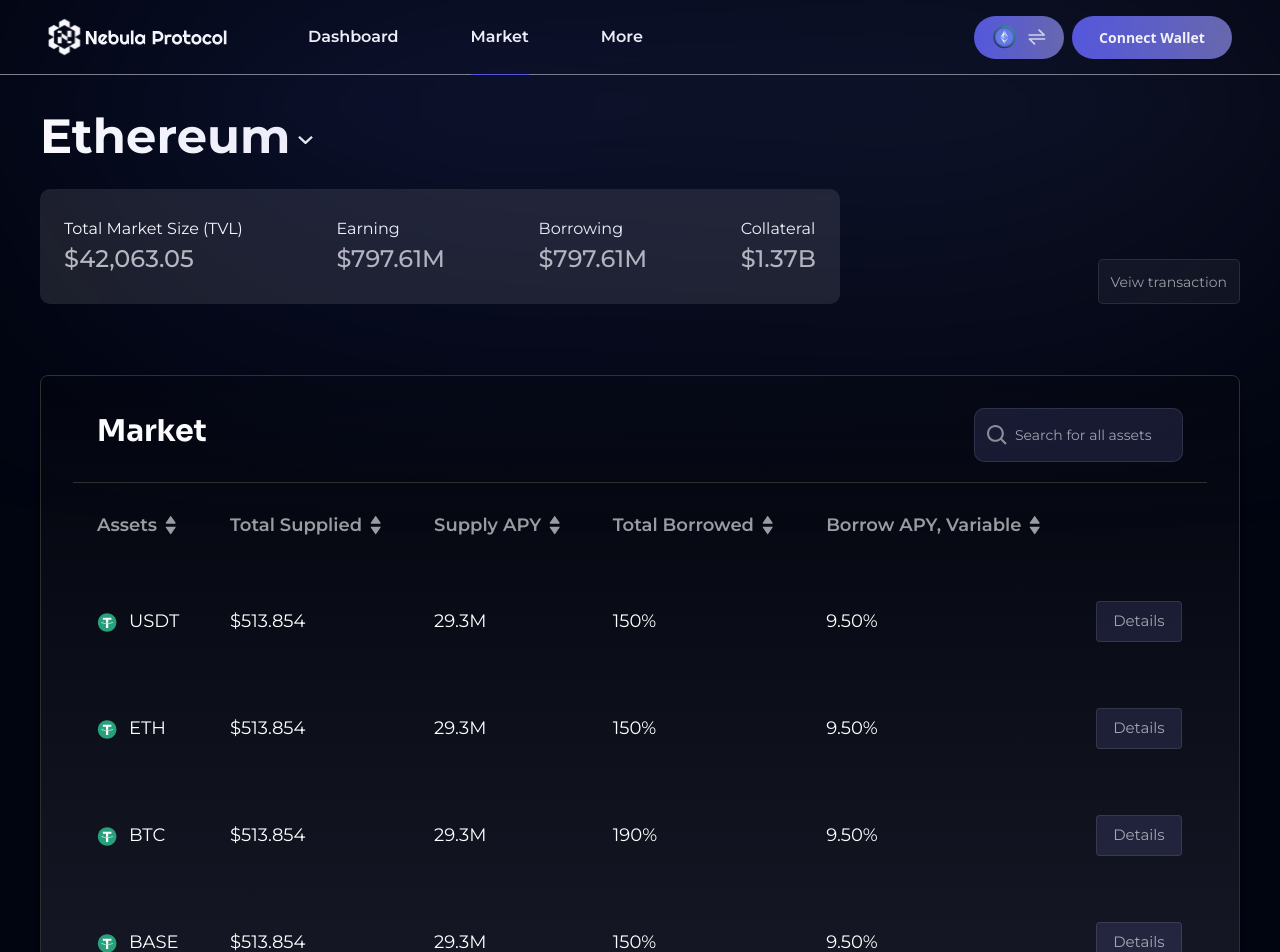
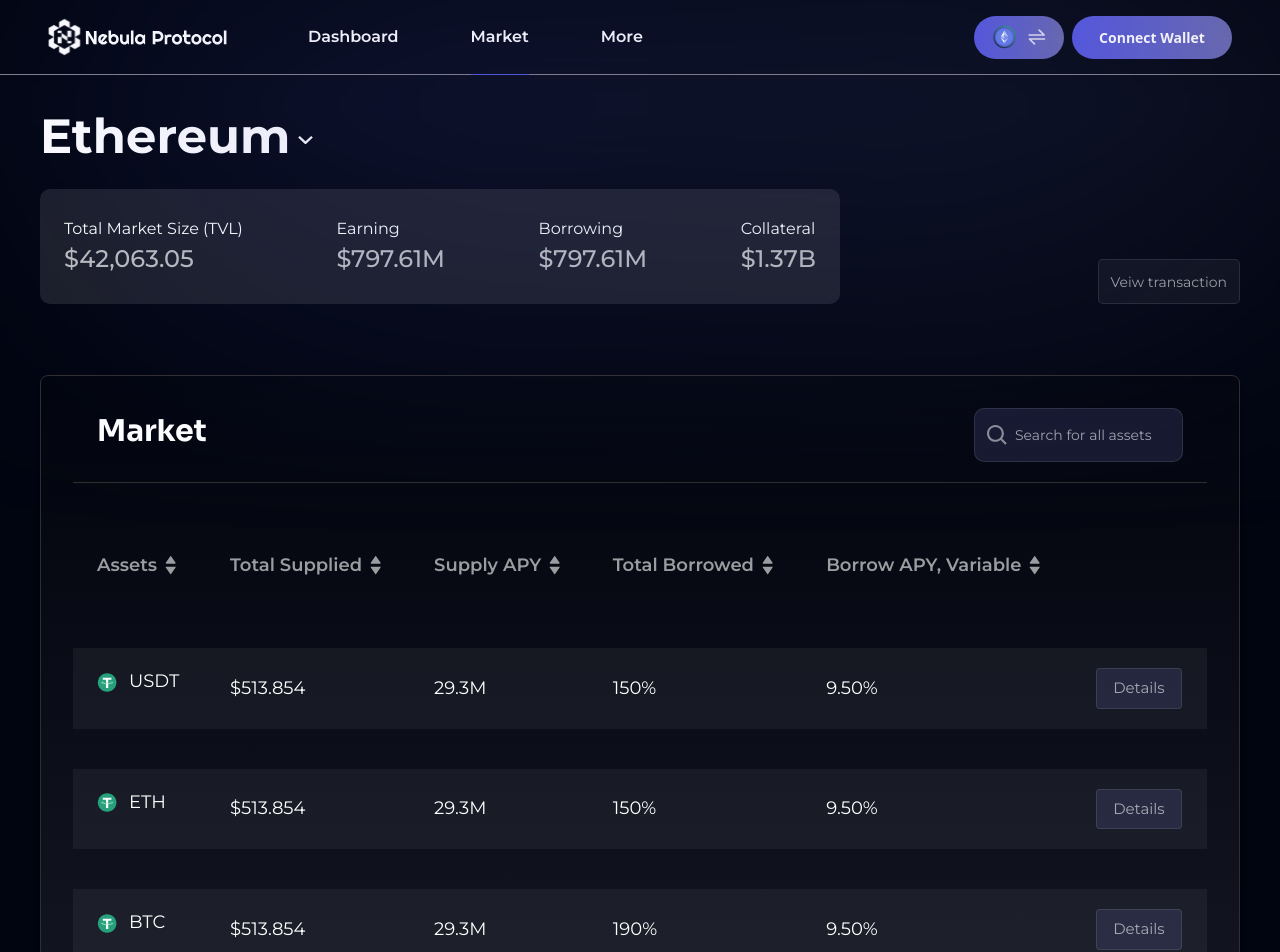
Before and after one commit to Ifenna-Pascal/nebular-dashboard, a Next.js app: page /market in a window 1280 px wide. Shown: the top 952 px of the page. Built offline with nearby package versions, Linux system fonts and the light colour scheme.

Commit message:
worked on dashboard and market page

```diff
--- a/src/app/components/tables/MarketTable.tsx
+++ b/src/app/components/tables/MarketTable.tsx
@@ -1,22 +1,132 @@
+// 'use client';
+
+// import Image from 'next/image';
+// import { marketTable } from '../../__mockdata__/tables';
+// import { assets } from '@/assets';
+// import { useRouter } from 'next/navigation';
+// import WalletInfoCardApy from '@/app/sections/home/walletInfoCardApy';
+
+// const Table = () => {
+//   const router = useRouter();
+
+//   return (
+//     <div className="overflow-x-auto px-4 md:px-10  ">
+//       <div className="border border-[#302E2E] bg-gradient-to-b from-[#0303033B] to-[#31324282] shadow-md min-h-[400px] rounded-lg px-8">
+//         <div className="flex flex-row items-center justify-between px-4 lg:px-6 border-b border-[#302E2E] pb-5 ">
+//           <h3 className="text-white mt-6 text-[14px] md:text-[25px] xl:text-[30px] font-sora font-semibold">
+//             Market
+//           </h3>
+//           <div className="  relative bg-[#6767B033] bg-opacity-20 flex items-center border border-white border-opacity-10 w-[110px] md:w-[209px]  h-[30px] md:h-[54px] mt-8   rounded-[5px] md:rounded-[10px]">
+//             <Image
+//               src={assets.searchIcon}
+//               width={10}
+//               height={10}
+//               alt="search-icon"
+//               className="absolute left-3 w-3 lg:w-5"
+//             />
+//             <input
+//               type="text"
+//               className="w-full ml-8 md:ml-10 bg-transparent placeholder:text-light-200 text-white text-opacity-60 focus:outline-none font-montserrat text-light-200 text-[6px] lg:text-[10px] xl:text-[14px]"
+//               placeholder="Search for all assets"
+//             />
+//           </div>
+//         </div>
+
+//         <div className="overflow-auto">
+//           <table className="min-w-[550px] lg:min-w-full  ">
+//             <thead className="">
+//               <tr className="h-[45px] lg:h-[85px] mt-4 lg:mt-0">
+//                 {[
+//                   'Assets',
+//                   'Total Supplied',
+//                   'Supply APY',
+//                   'Total Borrowed',
+//                   'Borrow APY, Variable',
+//                 ].map((header, index) => (
+//                   <th
+//                     key={index}
+//                     className="lg:px-6 py-5 text-left text-[10px] md:text-[12px] xl:text-[16px] font-montserrat text-white text-opacity-60 font-semibold"
+//                   >
+//                     <span className="flex items-center text-[8px] md:text-[10px] font-montserrat lg:text-[18px]">
+//                       {header}
+//                       <Image
+//                         src={assets.sortIcon}
+//                         className="ml-2 w-[5px] xl:w-3 "
+//                         alt="sort-icon"
+//                         width={10}
+//                         height={10}
+//                       />
+//                     </span>
+//                   </th>
+//                 ))}
+//               </tr>
+//             </thead>
+//             <tbody className="">
+//               {marketTable.map((data, index) => (
+//                 <tr
+//                   key={index}
+//                   className="   hover:bg-[#FFFFFF0D] cursor-pointer mb-5 "
+//                   onClick={() => router.push(`/market/${index}`)}
+//                 >
+//                   <td className="lg:px-6 py-10 flex items-center">
+//                     <Image
+//                       src={assets.usdtIcon}
+//                       alt="coin-icon"
+//                       width={24}
+//                       height={24}
+//                       className="w-5 "
+//                     />
+//                     <span className="ml-3 text-[8px] md:text-[14px] font-montserrat xl:text-[18px] text-white">
+//                       {data.name}
+//                     </span>
+//                   </td>
+//                   <td className="px-6 py-5 text-[8px] md:text-[14px] font-montserrat xl:text-[18px] text-white">
+//                     {data.collateral}
+//                   </td>
+//                   <td className="px-6 py-5 text-[8px] md:text-[14px] font-montserrat xl:text-[18px] text-white">
+//                     {data.tvl}
+//                   </td>
+//                   <td className="px-6 py-5 text-[8px] md:text-[14px] font-montserrat xl:text-[18px] text-white">
+//                     {data.mcr}
+//                   </td>
+//                   <td className="px-6 py-5 text-[8px] md:text-[14px] font-montserrat xl:text-[18px] text-white">
+//                     {data.apr}
+//                   </td>
+//                   <td className="px-6 py-5 text-center">
+//                     <button className="bg-[#6767B033] border border-white  font-montserrat text-[10px] lg:text-[15px]  border-opacity-10 text-white text-opacity-60 px-4 py-1 lg:py-2 rounded">
+//                       {data.details}
+//                     </button>
+//                   </td>
+//                 </tr>
+//               ))}
+//             </tbody>
+//           </table>
+//         </div>
+//       </div>
+//     </div>
+//   );
+// };
+
+// export default Table;
+
 'use client';
 
 import Image from 'next/image';
 import { marketTable } from '../../__mockdata__/tables';
 import { assets } from '@/assets';
 import { useRouter } from 'next/navigation';
-import WalletInfoCardApy from '@/app/sections/home/walletInfoCardApy';
 
 const Table = () => {
   const router = useRouter();
 
   return (
-    <div className="overflow-x-auto px-4 md:px-10  ">
+    <div className="overflow-x-auto px-4 md:px-10">
       <div className="border border-[#302E2E] bg-gradient-to-b from-[#0303033B] to-[#31324282] shadow-md min-h-[400px] rounded-lg px-8">
-        <div className="flex flex-row items-center justify-between px-4 lg:px-6 border-b border-[#302E2E] pb-5 ">
+        <div className="flex flex-row items-center justify-between px-4 lg:px-6 border-b border-[#302E2E] pb-5">
           <h3 className="text-white mt-6 text-[14px] md:text-[25px] xl:text-[30px] font-sora font-semibold">
             Market
           </h3>
-          <div className="  relative bg-[#6767B033] bg-opacity-20 flex items-center border border-white border-opacity-10 w-[110px] md:w-[209px]  h-[30px] md:h-[54px] mt-8   rounded-[5px] md:rounded-[10px]">
+          <div className="relative bg-[#6767B033] bg-opacity-20 flex items-center border border-white border-opacity-10 w-[110px] md:w-[209px] h-[30px] md:h-[54px] mt-8 rounded-[5px] md:rounded-[10px]">
             <Image
               src={assets.searchIcon}
               width={10}
@@ -33,8 +143,8 @@ const Table = () => {
         </div>
 
         <div className="overflow-auto">
-          <table className="min-w-[550px] lg:min-w-full  ">
-            <thead className="">
+          <table className="min-w-[550px] lg:min-w-full border-separate border-spacing-y-10">
+            <thead>
               <tr className="h-[45px] lg:h-[85px] mt-4 lg:mt-0">
                 {[
                   'Assets',
@@ -51,7 +161,7 @@ const Table = () => {
                       {header}
                       <Image
                         src={assets.sortIcon}
-                        className="ml-2 w-[5px] xl:w-3 "
+                        className="ml-2 w-[5px] xl:w-3"
                         alt="sort-icon"
                         width={10}
                         height={10}
@@ -61,39 +171,39 @@ const Table = () => {
                 ))}
               </tr>
             </thead>
-            <tbody className="">
+            <tbody>
               {marketTable.map((data, index) => (
                 <tr
                   key={index}
-                  className="   hover:bg-[#FFFFFF0D] cursor-pointer mb-5 "
+                  className="bg-[#FFFFFF] bg-opacity-5 rounded-[10px] hover:bg-[#FFFFFF] hover:bg-opacity-10 cursor-pointer text-white"
                   onClick={() => router.push(`/market/${index}`)}
                 >
-                  <td className="lg:px-6 py-10 flex items-center">
+                  <td className="lg:px-6 py-5 flex items-center">
                     <Image
                       src={assets.usdtIcon}
                       alt="coin-icon"
                       width={24}
                       height={24}
-                      className="w-5 "
+                      className="w-5"
                     />
-                    <span className="ml-3 text-[8px] md:text-[14px] font-montserrat xl:text-[18px] text-white">
+                    <span className="ml-3 text-[8px] md:text-[14px] font-montserrat xl:text-[18px]">
                       {data.name}
                     </span>
                   </td>
-                  <td className="px-6 py-5 text-[8px] md:text-[14px] font-montserrat xl:text-[18px] text-white">
+                  <td className="px-6 py-5 text-[8px] md:text-[14px] font-montserrat xl:text-[18px]">
                     {data.collateral}
                   </td>
-                  <td className="px-6 py-5 text-[8px] md:text-[14px] font-montserrat xl:text-[18px] text-white">
+                  <td className="px-6 py-5 text-[8px] md:text-[14px] font-montserrat xl:text-[18px]">
                     {data.tvl}
                   </td>
-                  <td className="px-6 py-5 text-[8px] md:text-[14px] font-montserrat xl:text-[18px] text-white">
+                  <td className="px-6 py-5 text-[8px] md:text-[14px] font-montserrat xl:text-[18px]">
                     {data.mcr}
                   </td>
-                  <td className="px-6 py-5 text-[8px] md:text-[14px] font-montserrat xl:text-[18px] text-white">
+                  <td className="px-6 py-5 text-[8px] md:text-[14px] font-montserrat xl:text-[18px]">
                     {data.apr}
                   </td>
                   <td className="px-6 py-5 text-center">
-                    <button className="bg-[#6767B033] border border-white  font-montserrat text-[10px] lg:text-[15px]  border-opacity-10 text-white text-opacity-60 px-4 py-1 lg:py-2 rounded">
+                    <button className="bg-[#6767B033] border border-white font-montserrat text-[10px] lg:text-[15px] border-opacity-10 text-white text-opacity-60 px-4 py-1 lg:py-2 rounded">
                       {data.details}
                     </button>
                   </td>
```
